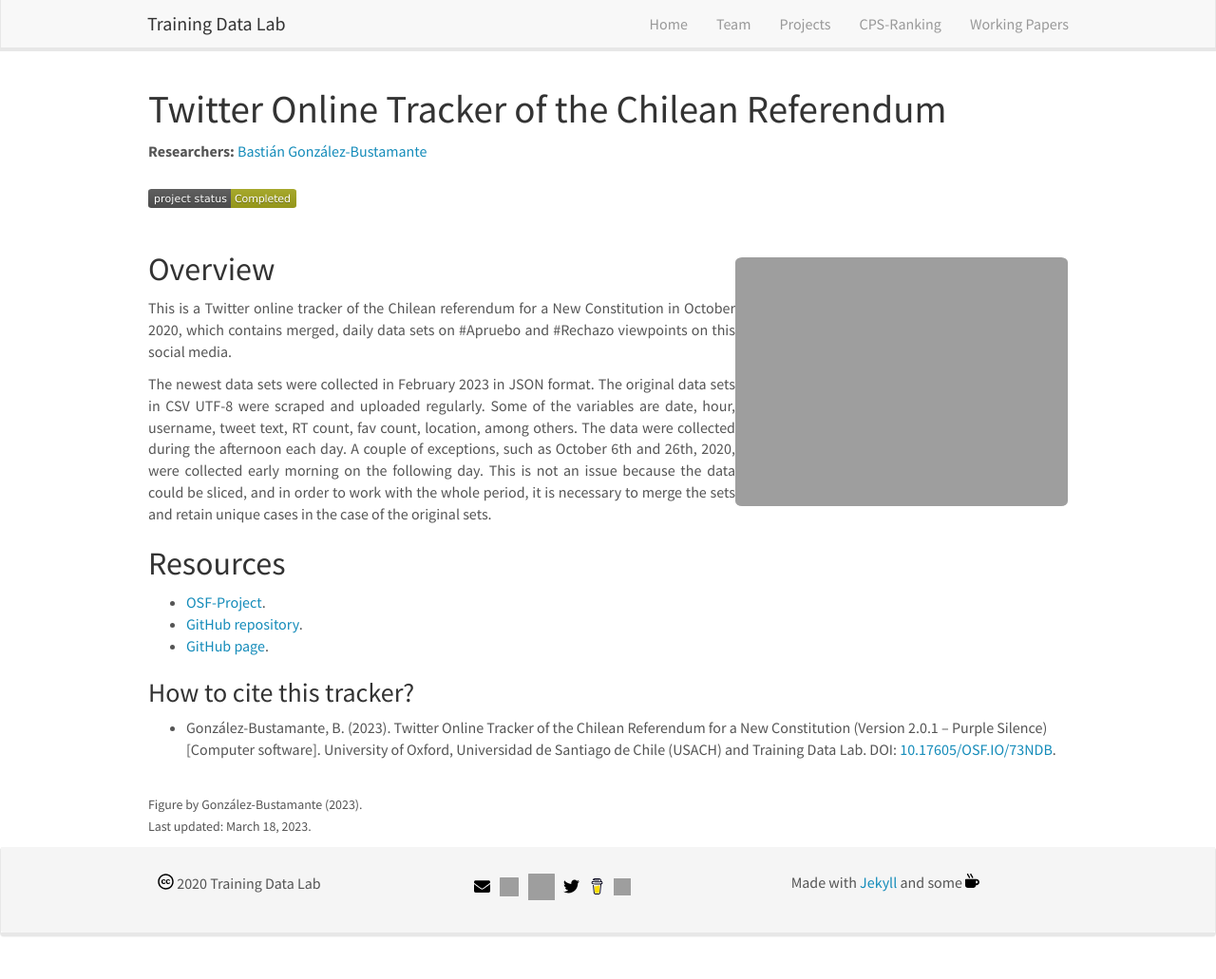
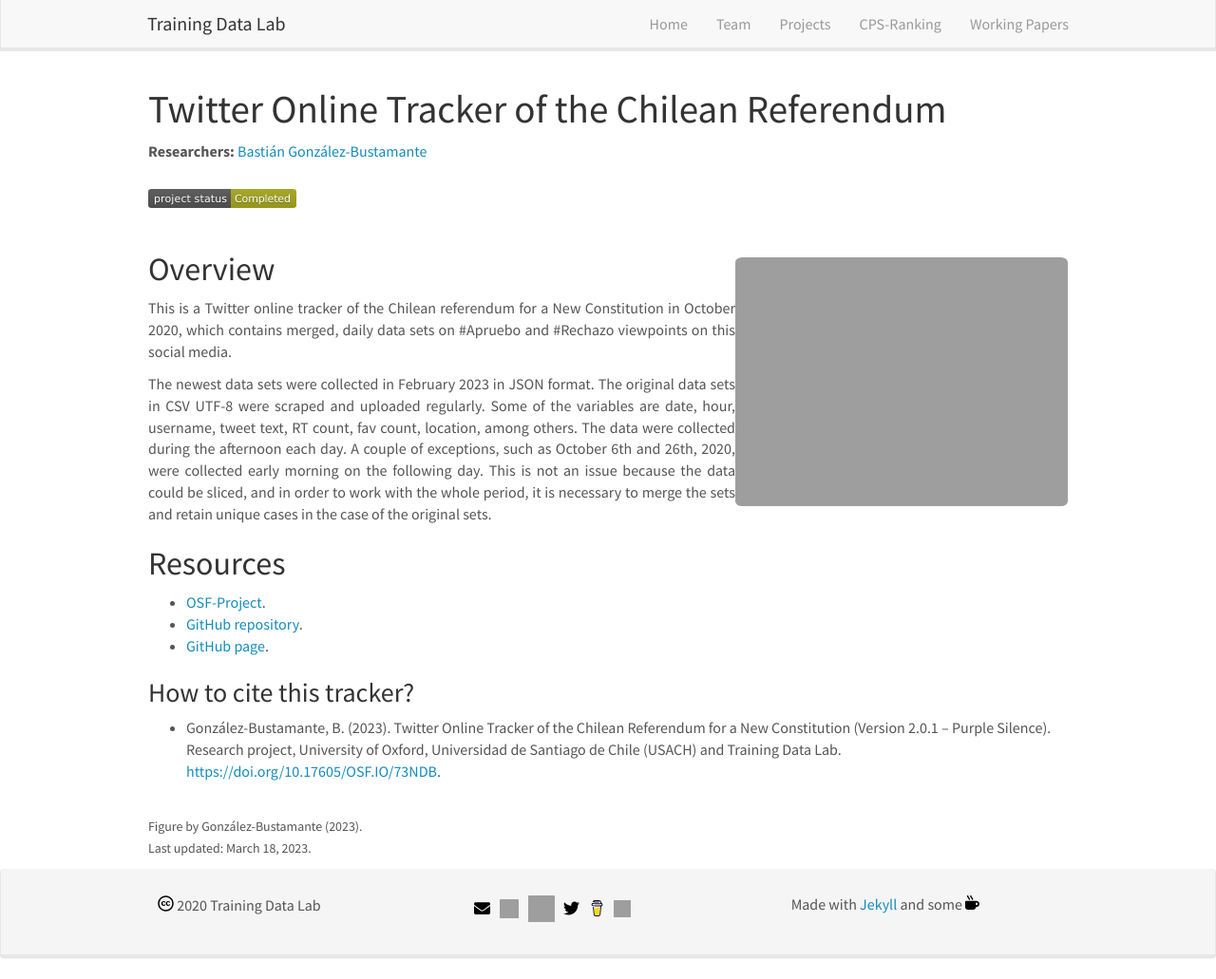
Before and after one commit to training-datalab/old-training-datalab.com, a Jekyll site: the page built from _pages/twitter-tracker-chilean-referendum.md, in a window 1280 px wide and 1031 px high. Shown: the whole window at 95% size. Built offline with Jekyll 4.4.1, drawn with Linux system fonts in a browser that asks for light colours; nearby versions of some CDN libraries.

Commit message:
Update twitter-tracker-chilean-referendum.md

```diff
--- a/_pages/twitter-tracker-chilean-referendum.md
+++ b/_pages/twitter-tracker-chilean-referendum.md
@@ -28,7 +28,7 @@
 
 ### How to cite this tracker?
 
-- González-Bustamante, B. (2023). Twitter Online Tracker of the Chilean Referendum for a New Constitution (Version 2.0.1 – Purple Silence) [Computer software]. University of Oxford, Universidad de Santiago de Chile (USACH) and Training Data Lab. DOI: <a href="https://doi.org/10.17605/OSF.IO/73NDB" target="_blank">10.17605/OSF.IO/73NDB</a>.
+- González-Bustamante, B. (2023). Twitter Online Tracker of the Chilean Referendum for a New Constitution (Version 2.0.1 – Purple Silence). Research project, University of Oxford, Universidad de Santiago de Chile (USACH) and Training Data Lab. <a href="https://doi.org/10.17605/OSF.IO/73NDB" target="_blank">https://doi.org/10.17605/OSF.IO/73NDB</a>.
 
 <br />
 <small>Figure by González-Bustamante (2023).</small><br />
```
